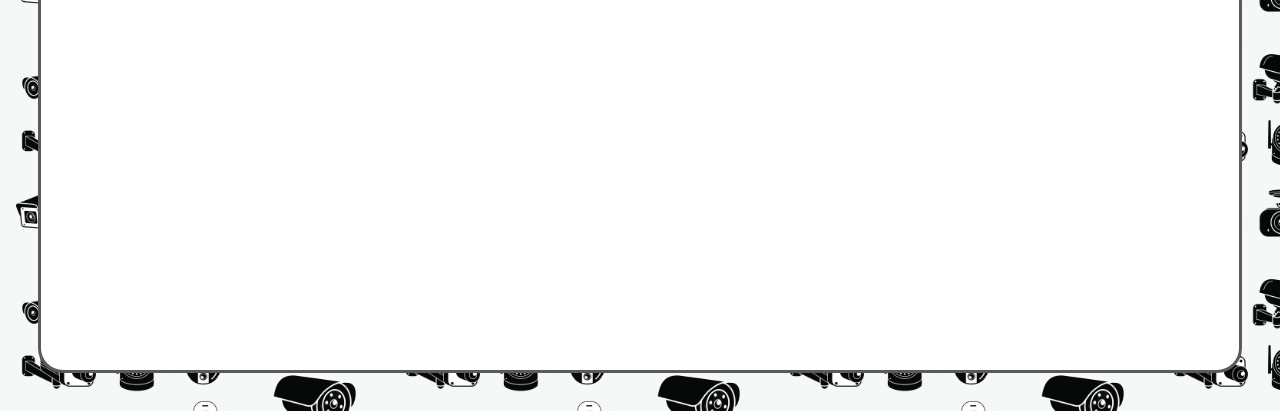
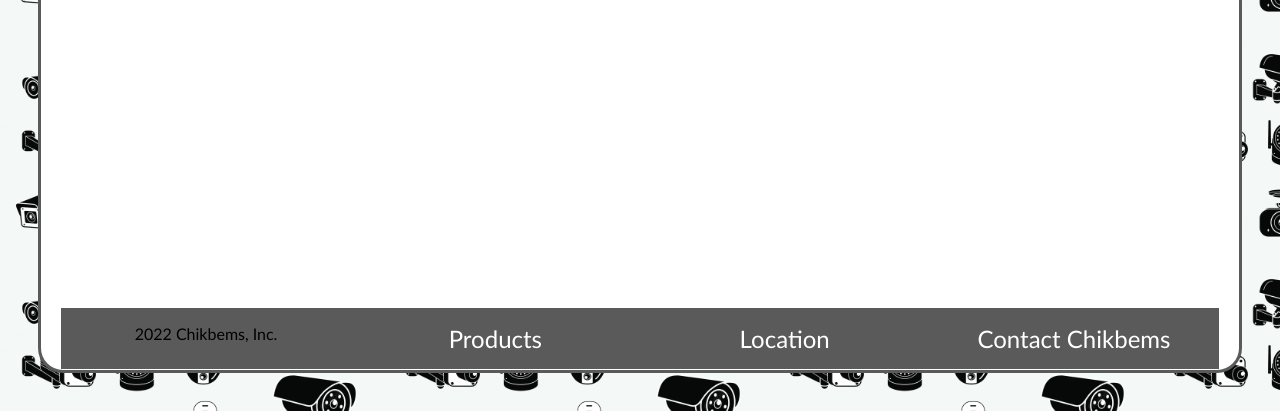
Before and after one commit to vad1m4/django_chikbems, a Django app: page / in a window 1280 px wide. Shown: the part 872-1283 px from the top of the page. Run offline with Django 4.2, Linux system fonts and the light colour scheme; data comes from the database, SQL or seed files in the repository; both versions use the stored data as it was after the commit.

Commit message:
adding contact info and overall fixing some stuff

```diff
--- a/mysite/shop/templates/home.html
+++ b/mysite/shop/templates/home.html
@@ -3,7 +3,7 @@
 <!DOCTYPE html>
 <html>
     <style>
-        .text {
+        .text, .bottom_container {
             font-family: 'Trebuchet MS';
             text-align: center;
         }
@@ -18,6 +18,8 @@
             border-color: #5a5a5a;
             padding: 20px;
             background-color: white;
+            height: 1000px;
+            margin: 10% 3% 3% 3%;
         }
         a:link, a:visited {
             color: #ffffff;
@@ -62,6 +64,22 @@
             padding: 10px;
             margin: 0 auto;
         }
+        .bottom-text {
+            color: #000000;
+            text-decoration: none;
+            cursor: pointer;
+            font-size: 100%;
+            font-family:'Trebuchet MS';
+            margin: 1%;
+        }
+        .bottom_container {
+            display: grid;
+            grid-template-columns:repeat(4, 1fr);
+            position: absolute;
+            bottom: 0;
+            background-color: #5a5a5a;
+            width: 100%;
+        }
     </style>
     <body>
         <div id="top_bar">
@@ -73,7 +91,7 @@
                 <!-- url 'products'%} -->
             </div>
         </div>
-        <div style="margin: 10% 3% 3% 3%; height: 1000px;", id="rcorner">
+        <div id="rcorner">
             <div class="text">
                 <h1>Welcome!</h1>
                 <p style="font-size:150%">Welcome to the official site of Chikbems.</p>
@@ -96,6 +114,20 @@
                 </div>
                 {% endfor %}
             </div>
+            <div style="position: relative; height: 37%; width: 100%;">
+                <div class="bottom_container">
+                    <p>2022 Chikbems, Inc.</p>
+                    <p>
+                        <a href="">Products</a>
+                    </p>
+                    <p>
+                        <a href="">Location</a>
+                    </p>
+                    <p>
+                        <a href="">Contact Chikbems</a>
+                    </p>
+                </div>
+            </div>
         </div>
     </body>
 </html>
```
Also changed, not shown: mysite/db.sqlite3.
